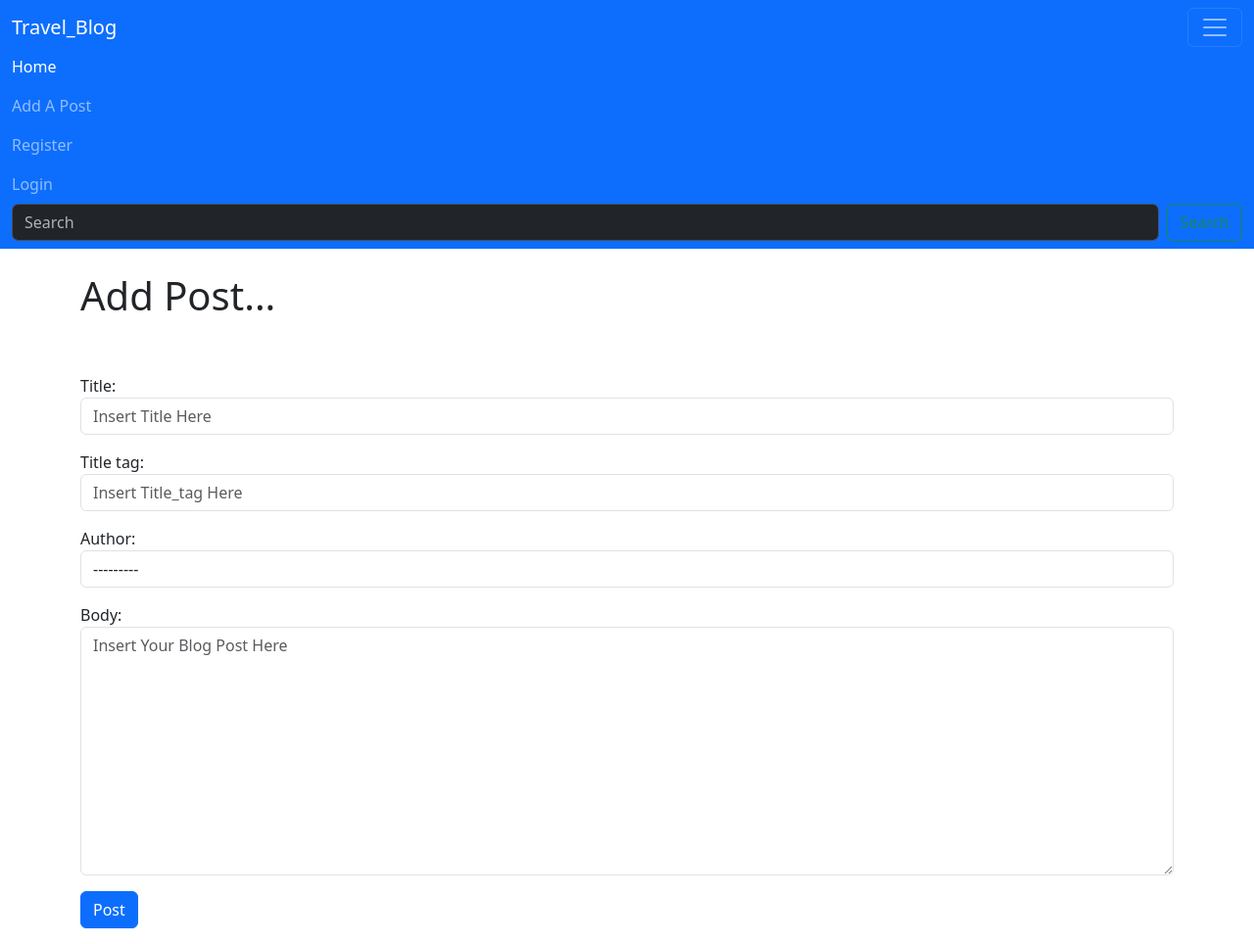
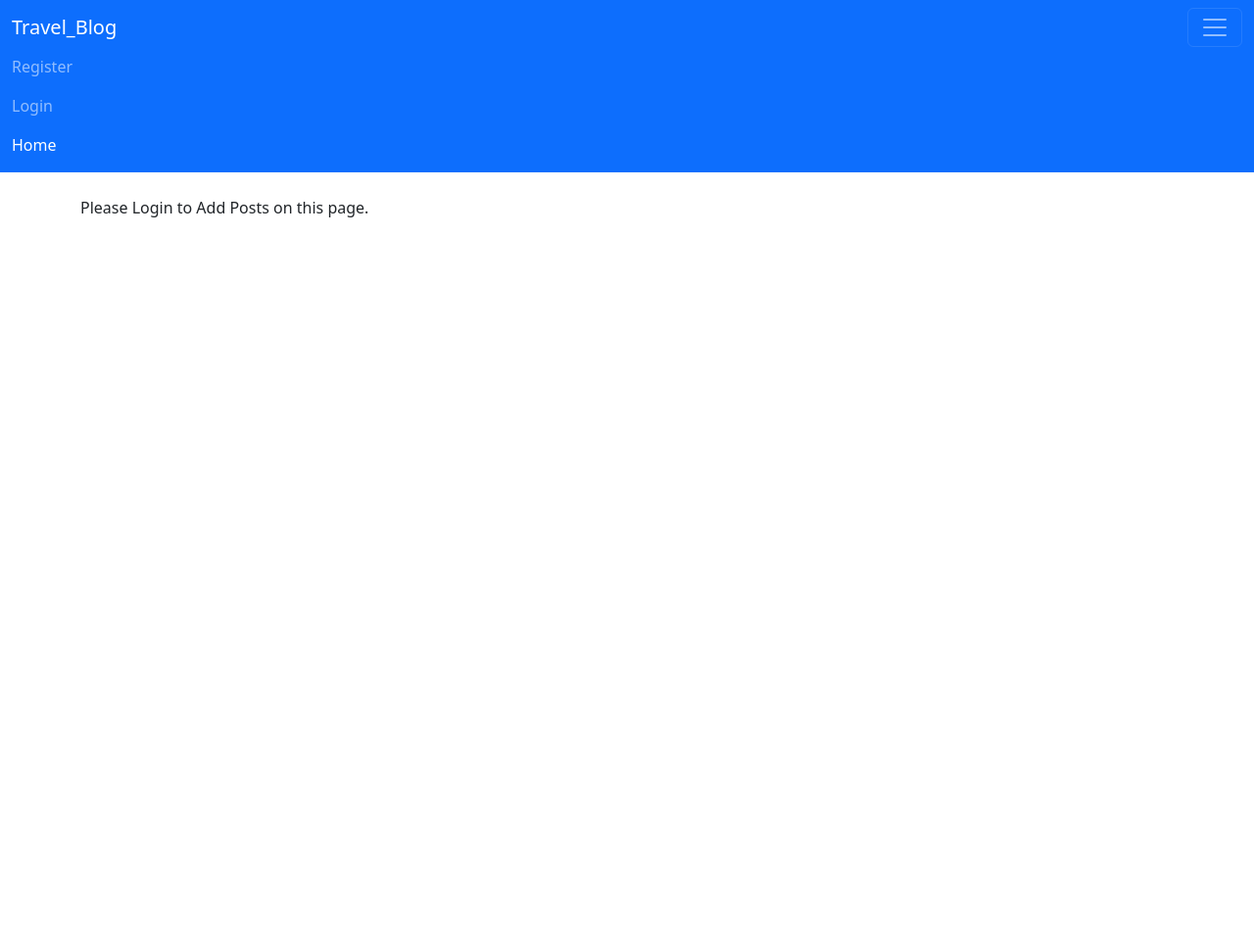
Before and after one commit to Aaron080913/Travel_Blog, a Django app: page /add_post/ in a window 1280 px wide, after a click that opens the changed part. Shown: the whole page at 98% size. After the commit the page ends 222 px from the top, so only its background shows below. Run offline with Django 4.2, Linux system fonts and the light colour scheme; data comes from the database, SQL or seed files in the repository; both versions use the stored data as it was after the commit.

Commit message:
auth to be able to delete/make posts

```diff
--- a/travel_blog/templates/add_blog_post.html
+++ b/travel_blog/templates/add_blog_post.html
@@ -3,7 +3,7 @@
 {% block content %}
 
 
-
+{% if user.is_authenticated %}
     <h1>Add Post...</h1>
     <br/><br/>
     <div class="mb-3">
@@ -13,6 +13,10 @@
         <button class="btn btn-primary">Post</button>
     </form>
     </div>
+{% else %}
 
+Please Login to Add Posts on this page.
+
+{% endif %}
 
 {% endblock %}
--- a/travel_blog/templates/base.html
+++ b/travel_blog/templates/base.html
@@ -15,22 +15,32 @@
           </button>
           <div class="collapse navbar-collapse" id="navbarSupportedContent">
             <ul class="navbar-nav me-auto mb-2 mb-lg-0">
+
+              {% if user.is_authenticated %}
+              <li class="nav-item">
+                <a class="nav-link" href="https://8000-aaron080913-travelblog-p5szqgl3lfr.ws-eu110.gitpod.io/add_post/">Add A Post</a>
+              </li>
+              <li class="nav-item">
+                <a class="nav-link" href="{% url 'logout' %}">Logout</a>
+                </li>
+
+              {% else %}
+              <li class="nav-item">
+                <a class="nav-link" href="{% url 'register' %}">Register</a>
+                </li>
+                <li class="nav-item">
+                <a class="nav-link" href="{% url 'login' %}">Login</a>
+                </li>
+
+              {% endif %}
               <li class="nav-item">
                 <a class="nav-link active" aria-current="page" href="https://8000-aaron080913-travelblog-p5szqgl3lfr.ws-eu110.gitpod.io/">Home</a>
               </li>
-              <li class="nav-item">
-                <a class="nav-link" href="https://8000-aaron080913-travelblog-p5szqgl3lfr.ws-eu110.gitpod.io/add_post/">Add A Post</a>
-              </li>
-              <a class="nav-link" href="{% url 'register' %}">Register</a>
-              </li>
-              <a class="nav-link" href="{% url 'login' %}">Login</a>
-              </li>
 
-         </ul>
-            <form class="d-flex" role="search">
-              <input class="form-control me-2" type="search" placeholder="Search" aria-label="Search">
-              <button class="btn btn-outline-success" type="submit">Search</button>
-            </form>
+
+
+
+            </ul>
           </div>
         </div>
       </nav>
--- a/travel_blog/templates/edit_posts.html
+++ b/travel_blog/templates/edit_posts.html
@@ -3,7 +3,7 @@
 {% block content %}
 
 
-
+{% if user.is_authenticated %}
     <h1>Update Post...</h1>
     <br/><br/>
     <div class="mb-3">
@@ -13,6 +13,10 @@
         <button class="btn btn-primary">Update</button>
     </form>
     </div>
+{% else %}
 
+Please Login to Edit Posts on this page.
+
+{% endif %}
 
 {% endblock %}
```
Also changed, not shown: travel_blog/templates/article_details.html (+11 -5 lines), travel_blog/templates/delete_posts.html (+6 -1 lines), travel_blog/templates/home.html (+5 -2 lines), db.sqlite3. Lines whose indentation alone changed are shown as unchanged.
